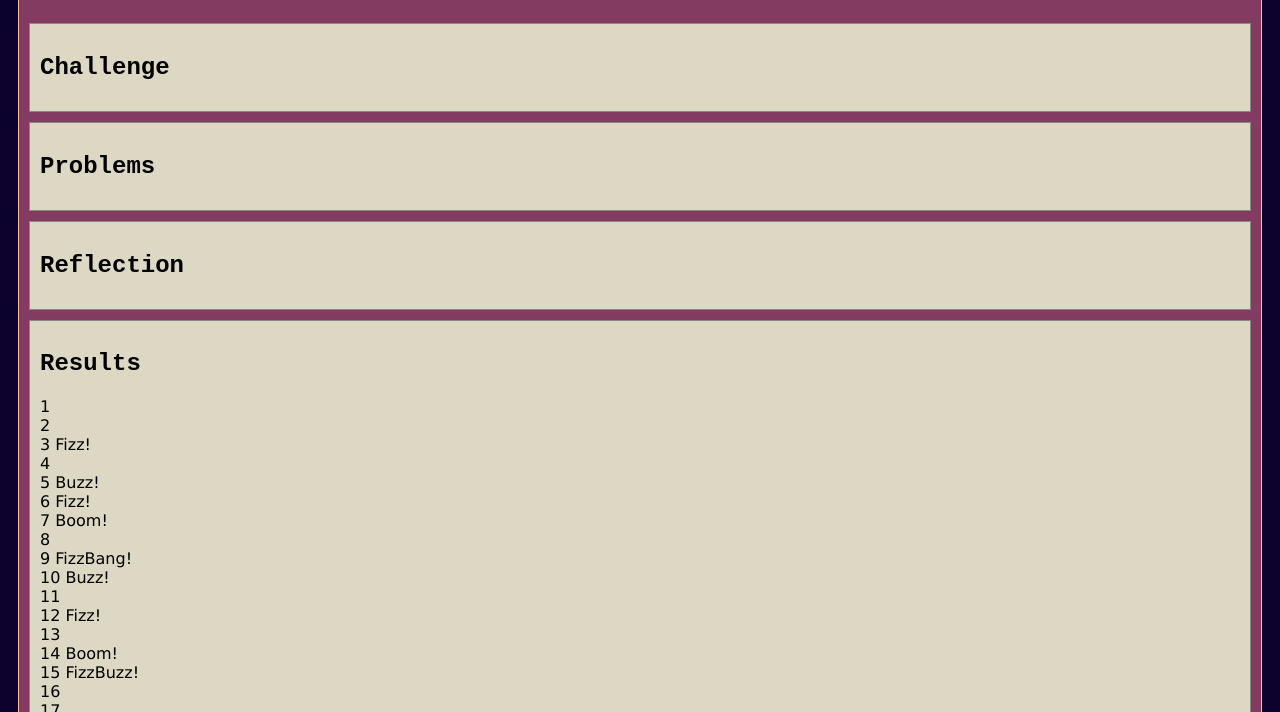
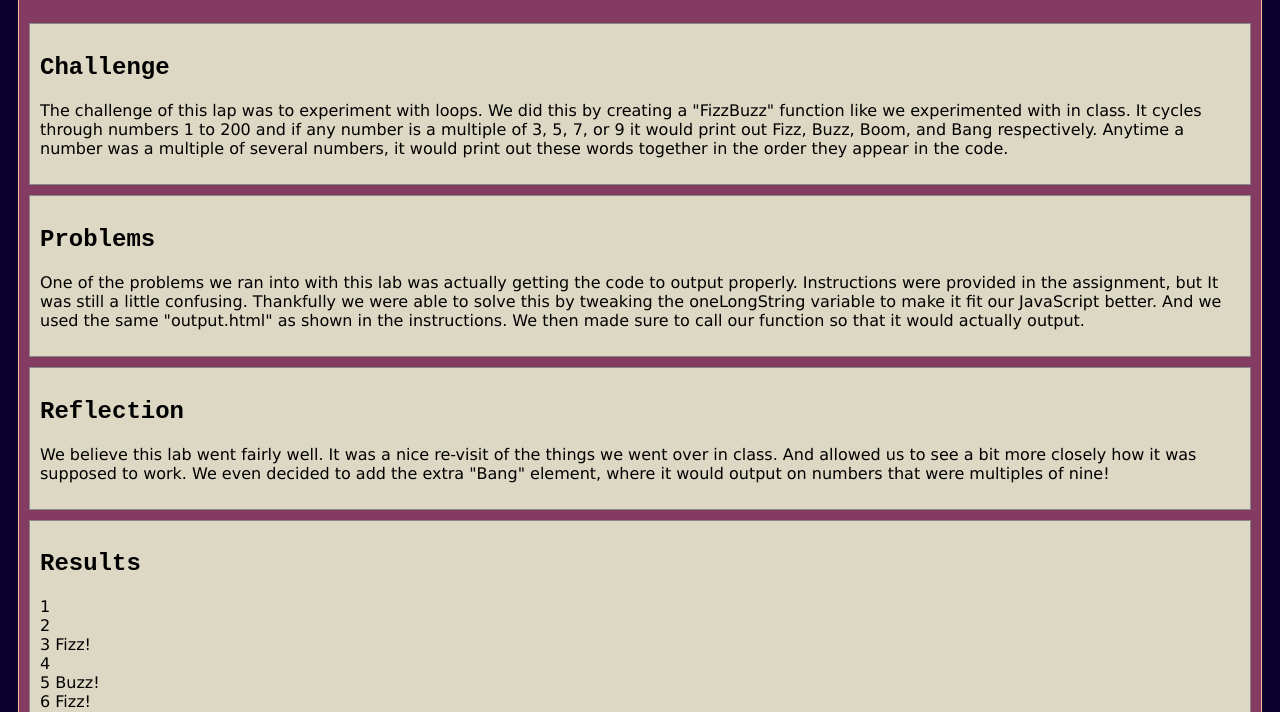
Before and after one commit to SJM17/art101, a plain HTML site: page lab13/index.html in a window 1280 px wide. Shown: the part 88-800 px from the top of the page. Drawn offline with nearby package versions, Linux system fonts and the light colour scheme.

Commit message:
Update to Lab 13
challenge, problem, reflection

```diff
--- a/lab13/index.html
+++ b/lab13/index.html
@@ -13,19 +13,33 @@
 			<h1>Lab 13 - Loops</h1>
 			<div class="minor-section">
 					<h2>Challenge</h2>
-					<p>
+					<p> The challenge of this lap was to experiment with loops.
+                        We did this by creating a "FizzBuzz" function like we
+                        experimented with in class. It cycles through numbers 1
+                        to 200 and if any number is a multiple of 3, 5, 7, or 9
+                        it would print out Fizz, Buzz, Boom, and Bang respectively.
+                        Anytime a number was a multiple of several numbers, it would
+                        print out these words together in the order they appear in the code.
 					</p>
 				</div>
 
 			<div class="minor-section">
 					<h2>Problems</h2>
-					<p>
+					<p> One of the problems we ran into with this lab was actually getting the
+                        code to output properly. Instructions were provided in the assignment, but
+                        It was still a little confusing. Thankfully we were able to solve this by
+                        tweaking the oneLongString variable to make it fit our JavaScript better.
+                        And we used the same "output.html" as shown in the instructions. We then made
+                        sure to call our function so that it would actually output.
 					</p>
 			</div>
 
 			<div class="minor-section">
 					<h2>Reflection</h2>
-					<p>
+					<p>  We believe this lab went fairly well. It was a nice re-visit of the things we went
+                        over in class. And allowed us to see a bit more closely how it was supposed to work.
+                        We even decided to add the extra "Bang" element, where it would output on numbers that
+                        were multiples of nine!
 					</p>
 			</div>
 
```
